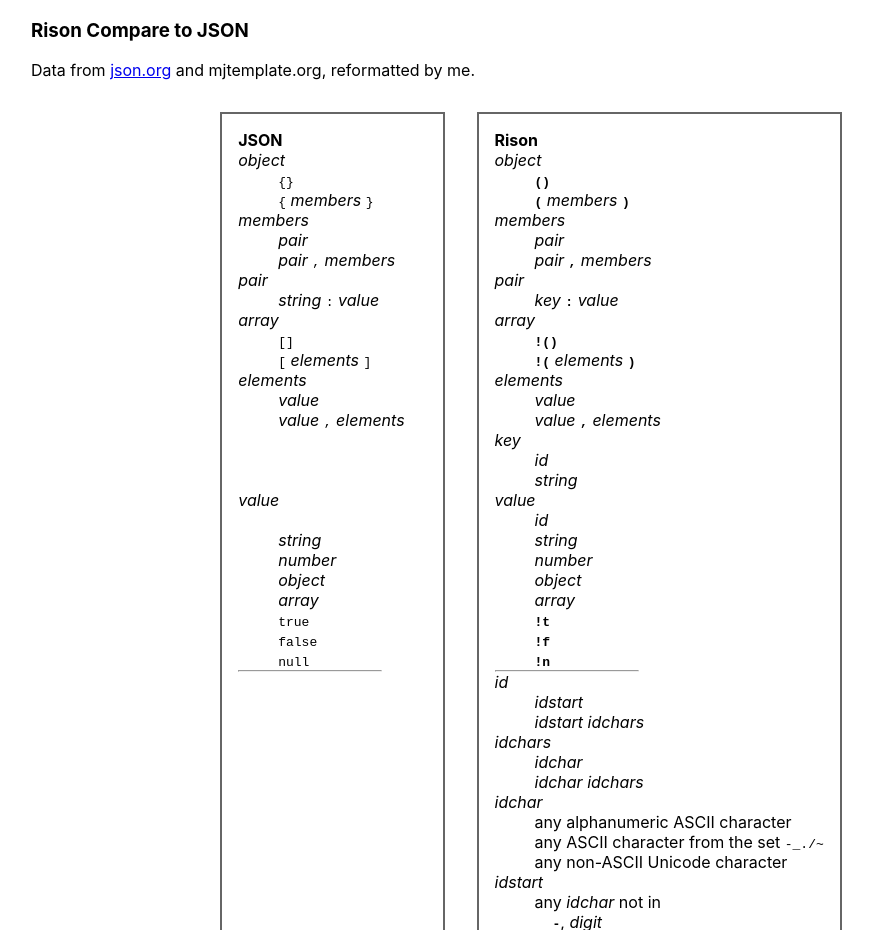
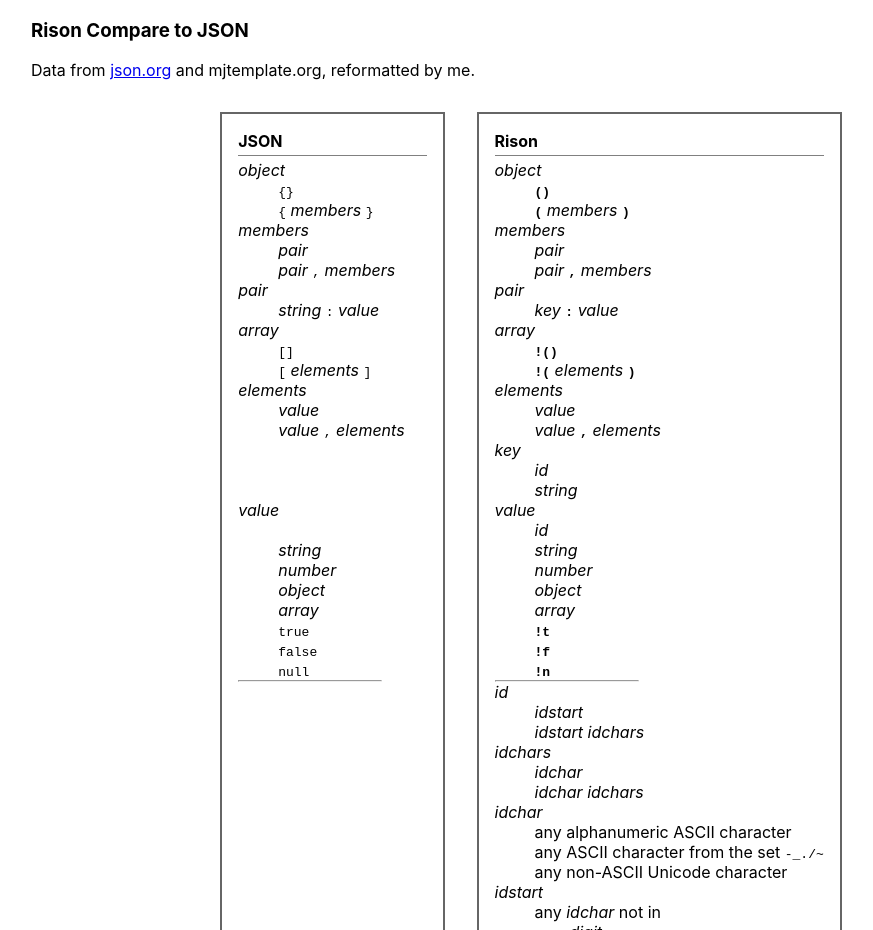
Before and after one commit to othree/rison.dev, a website: page index.html in a window 1280 px wide. Shown: the part 1000-1930 px from the top of the page, without its empty margins (109-982 px from the left). Drawn offline with nearby package versions, Linux system fonts and the light colour scheme.

Commit message:
Sticky compare table head

```diff
--- a/src/styles/modules/doc.css
+++ b/src/styles/modules/doc.css
@@ -32,6 +32,16 @@ p {
   padding: 1em;
 }
 
+#dfns h4 {
+  position: sticky;
+  top: -1px;
+  margin-bottom: 4px;
+  border-bottom: 1px solid gray;
+  padding: 1px 0 4px;
+  width: 100%;
+  background: #fff;
+}
+
 dd {
   margin-left: 40px;
 }
--- a/styles/app.css
+++ b/styles/app.css
@@ -68,6 +68,14 @@
   margin: 1em;
   border: 2px solid #666;
   padding: 1em;
+}#dfns h4 {
+  position: sticky;
+  top: -1px;
+  margin-bottom: 4px;
+  border-bottom: 1px solid gray;
+  padding: 1px 0 4px;
+  width: 100%;
+  background: #fff;
 }dd {
   margin-left: 40px;
 }
```
